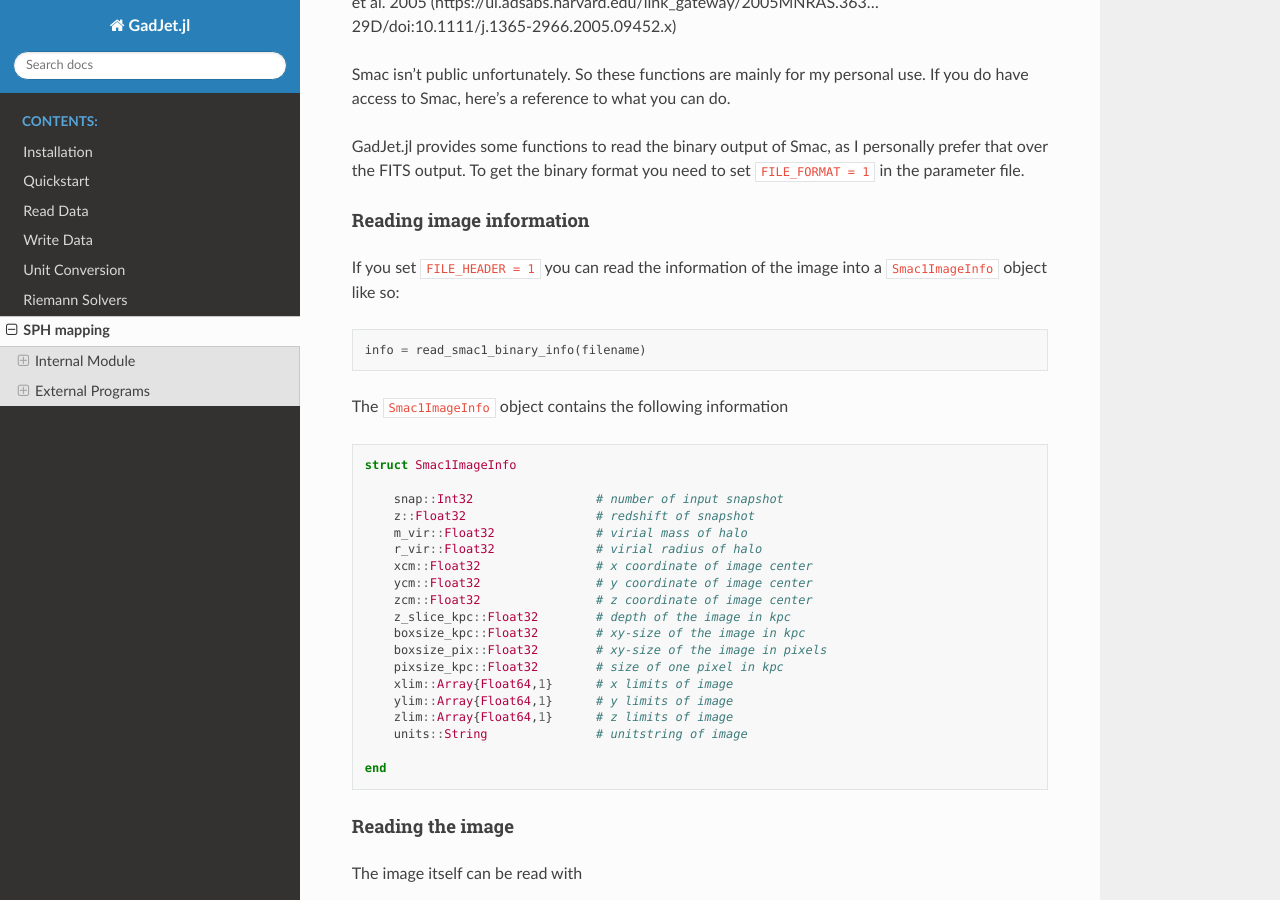
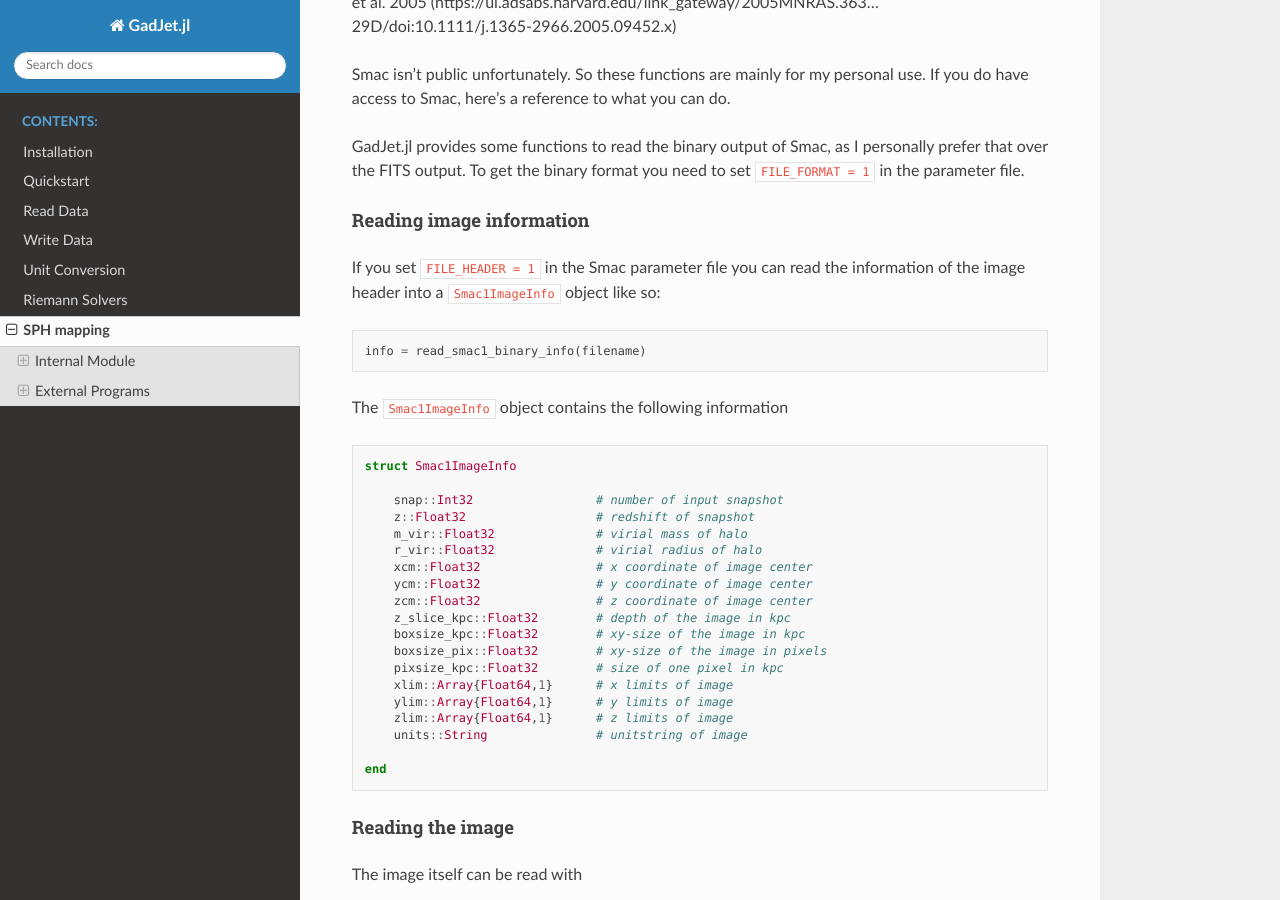
Before and after one commit to LudwigBoess/GadJet.jl, a Sphinx documentation site: the page built from docs/usage/sph_mapping.md, in a window 1280 px wide and 900 px high, scrolled down 1857 px. Built offline with Sphinx 7.4.7 and the Read the Docs theme 2.0.0, drawn with Linux system fonts in a browser that asks for light colours.

Commit message:
Update sph_mapping.md

````diff
--- a/docs/usage/sph_mapping.md
+++ b/docs/usage/sph_mapping.md
@@ -82,7 +82,7 @@ To get the binary format you need to set `FILE_FORMAT = 1` in the parameter file
 
 #### Reading image information
 
-If you set `FILE_HEADER = 1` you can read the information of the image into a `Smac1ImageInfo` object like so:
+If you set `FILE_HEADER = 1` in the Smac parameter file you can read the information of the image header into a `Smac1ImageInfo` object like so:
 
 ```julia
 info = read_smac1_binary_info(filename)
````
